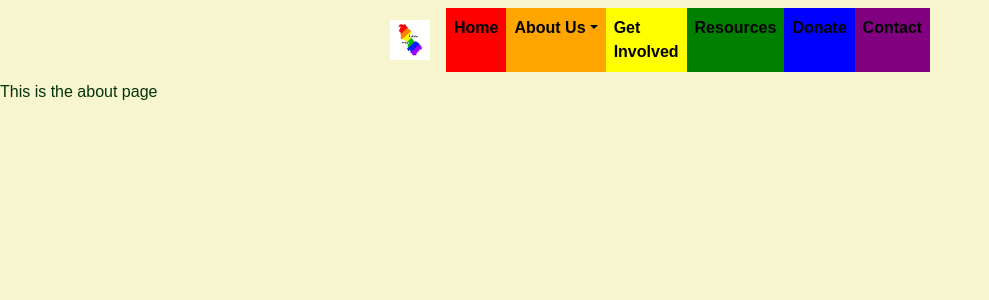
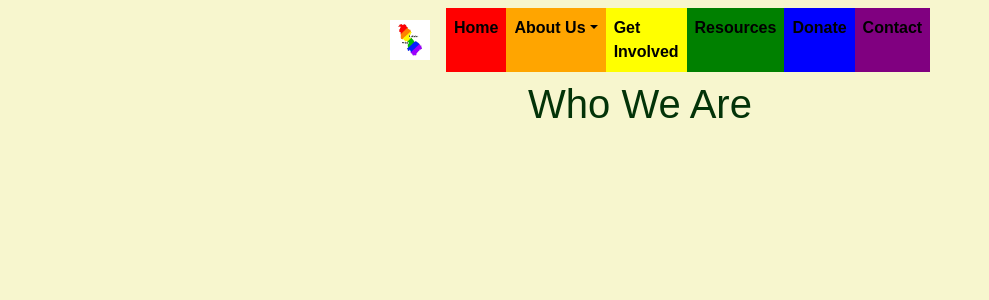
Before and after one commit to Jacobs1986/leitrim-pride, a React (Create React App) app in the folder client/: page /about in a window 1280 px wide. Shown: the top 300 px of the page, without its empty margins (0-989 px from the left). Built offline with nearby package versions, Linux system fonts and the light colour scheme.

Commit message:
Created a header for the page, added some Bootstrap

```diff
--- a/client/src/pages/about.js
+++ b/client/src/pages/about.js
@@ -1,7 +1,23 @@
 import React from "react";
+
+// Bootstrap
+import {
+    Container,
+    Row,
+    Col
+} from 'react-bootstrap'
 
 export default function About() {
     return (
-        <div>This is the about page</div>
+        <div>
+            <h1 className="centerText">Who We Are</h1>
+            <Container>
+                <Row>
+                    <Col md={6}>
+
+                    </Col>
+                </Row>
+            </Container>
+        </div>
     );
 };
```
